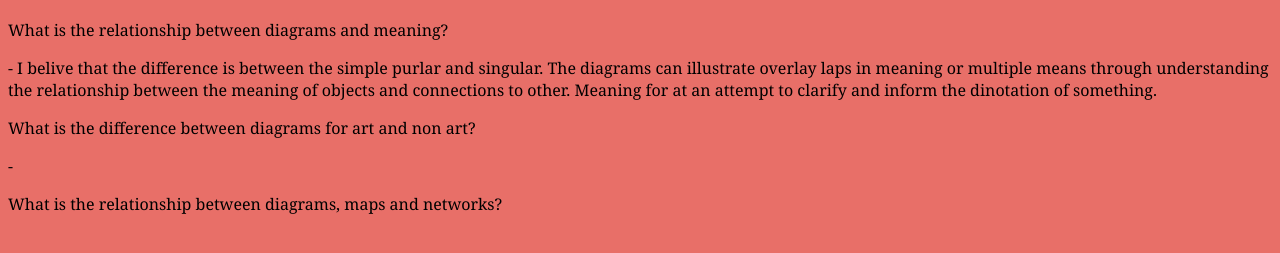
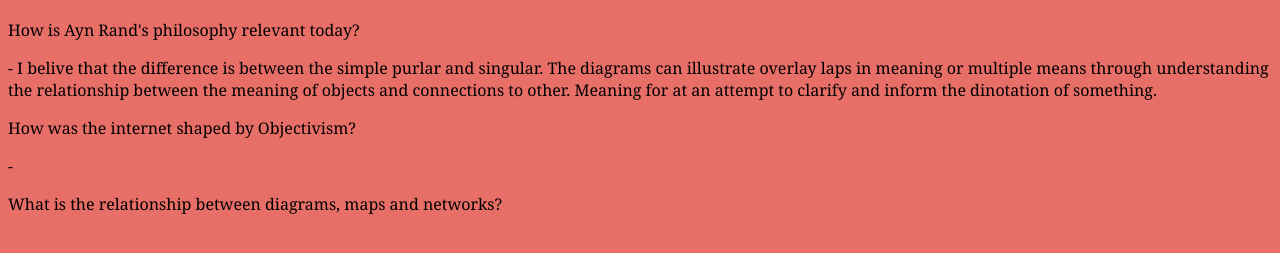
Before and after one commit to Frickin-Zooted/Frickin-Zooted.github.io, a plain HTML site: page Weeklies/real_weeklies/weeklies2.html in a window 1280 px wide. Shown: the part 67-320 px from the top of the page. Drawn offline with Linux system fonts and the light colour scheme; files that its build step writes are made by us from their sources.

Commit message:
list update

```diff
--- a/Weeklies/real_weeklies/weeklies2.html
+++ b/Weeklies/real_weeklies/weeklies2.html
@@ -42,10 +42,14 @@
 
 	<h1>Weeklie 2</h1>
 
-<p>What is the relationship between diagrams and meaning? </p>
+<p>How is Ayn Rand's philosophy relevant today?</p>
+
 	<p>- I belive that the difference is between the simple purlar and singular. The diagrams can illustrate overlay laps in meaning or multiple means through understanding the relationship between the meaning of objects and connections to other. Meaning for at an attempt to clarify and inform the dinotation of something. </p>
-	<p>What is the difference between diagrams for art and non art?</p>
+
+<p>How was the internet shaped by Objectivism?</p>
+
 	<p> - </p>
+
 <p>What is the relationship between diagrams, maps and networks? </p>
 
 
```
Also changed, not shown: Weeklies.html (+2 -4 lines).
